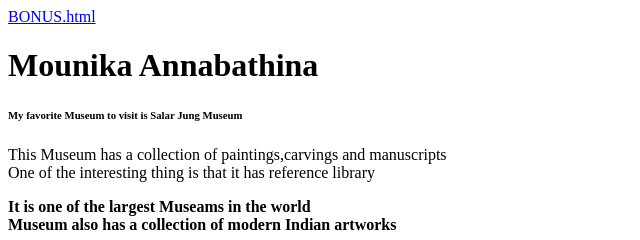
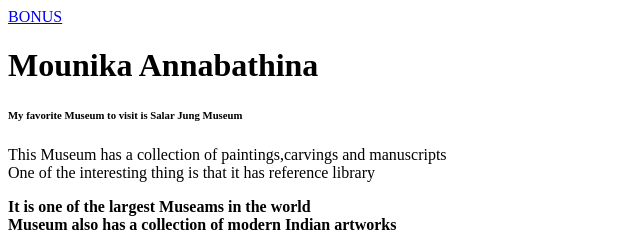
Before and after one commit to 44-563-Web-Apps-F22/44563-webapps-assignment-3-AnnabathinaMounika, a plain HTML site: page index.html in a window 1280 px wide. Shown: the top 240 px of the page, 0-640 px from the left. Drawn offline with Linux system fonts and the light colour scheme.

Commit message:
added bonus html link at top 2

```diff
--- a/index.html
+++ b/index.html
@@ -9,7 +9,7 @@
 </head>
 
 <body>
-    <a href="./bonus.html">BONUS.html</a>
+    <a href="./bonus.html">BONUS</a>
     <h1> Mounika Annabathina </h1>
     <h6>My favorite Museum to visit is Salar Jung Museum</h6>
     <p>This Museum has a collection of paintings,carvings and manuscripts <br>
```
